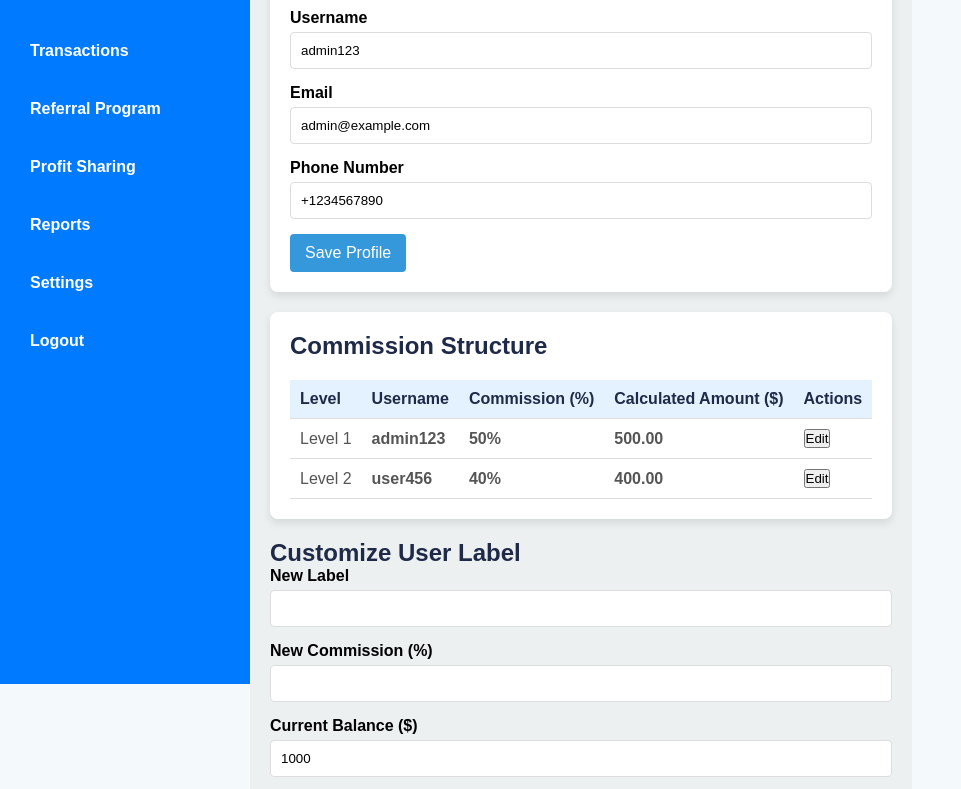
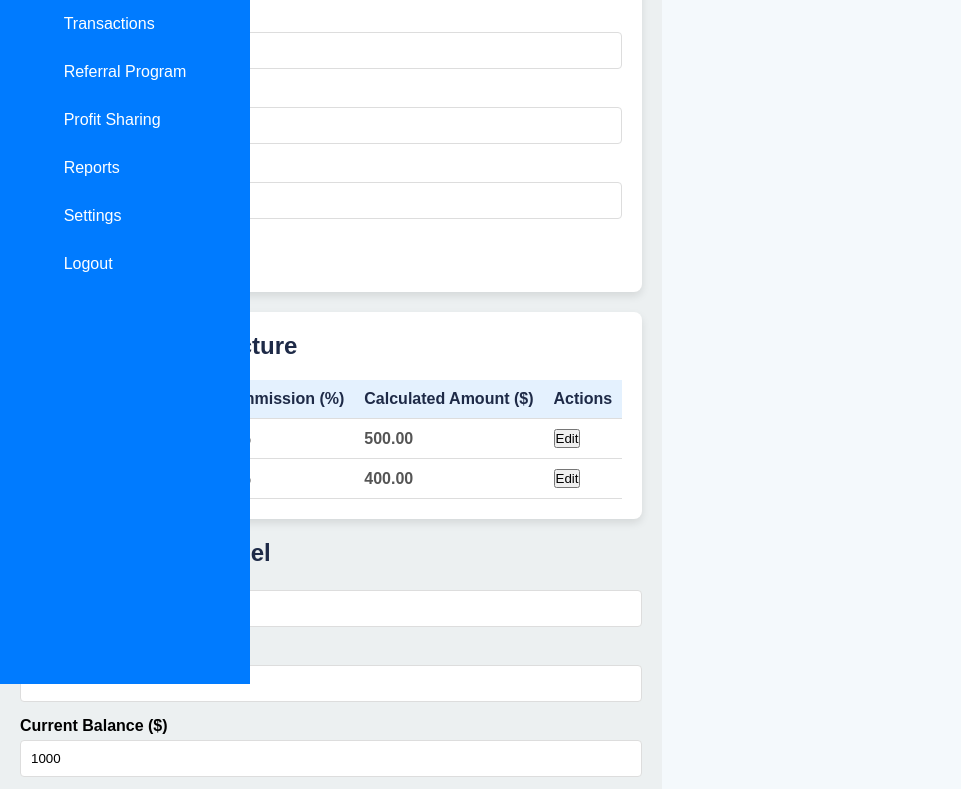
Before and after one commit to 2025silverx/slivedrX, a plain HTML site: page setting.html in a window 1280 px wide. Shown: the part 116-905 px from the top of the page, without its empty margins (0-961 px from the left). Drawn offline with Linux system fonts and the light colour scheme.

Commit message:
Update settings.css
test

```diff
--- a/settings.css
+++ b/settings.css
@@ -20,50 +20,45 @@ h1, h2 {
 
 /* Sidebar Styles */
 /* Sidebar styles */
+/* Sidebar Styles */
+#sidebar-container {
+    position: fixed;
+    width: 250px;
+    height: 100%;
+    background-color:#007bff; /* Bluish background */
+    color: white;
+    padding-top: 20px;
+}
+
 .sidebar {
-    width: 250px;
-    background-color: #007bff;
-    color: white;
-    padding: 20px;
     display: flex;
     flex-direction: column;
-    position: sticky;
-    top: 0;
-    height: 100vh;
-    margin-right: 0;
+    align-items: center;
 }
 
-/* Sidebar heading */
-.sidebar h2 {
+.sidebar-logo {
+    width: 100px;
     margin-bottom: 20px;
-    text-align: center;
 }
 
-/* Sidebar links */
 .sidebar-links {
     list-style: none;
+    padding: 0;
 }
 
-.sidebar-links li {
-    margin-bottom: 20px; /* Increased margin for better spacing */
+.sidebar-link {
+    text-decoration: none;
+    color: white;
+    padding: 10px 20px;
+    display: block;
+    width: 100%;
+    margin-bottom: 10px;
+    border-radius: 4px;
+    transition: background-color 0.3s;
 }
 
-.sidebar-links a {
-    text-decoration: none;
-    color: white;
-    font-weight: bold;
-    display: block;
-    padding: 10px;
-    font-size: 16px;
-    transition: color 0.3s ease;
-}
-
-.sidebar-links a:hover {
-    color: #f0f0f0; /* Light gray on hover */
-}
-
-.sidebar-links a:active {
-    color: #ff6347; /* Red color on click */
+.sidebar-link:hover {
+    background-color: #3C4A78; /* Lighter bluish hover effect */
 }
 /* Main Content Styles */
 .main-content {
```
